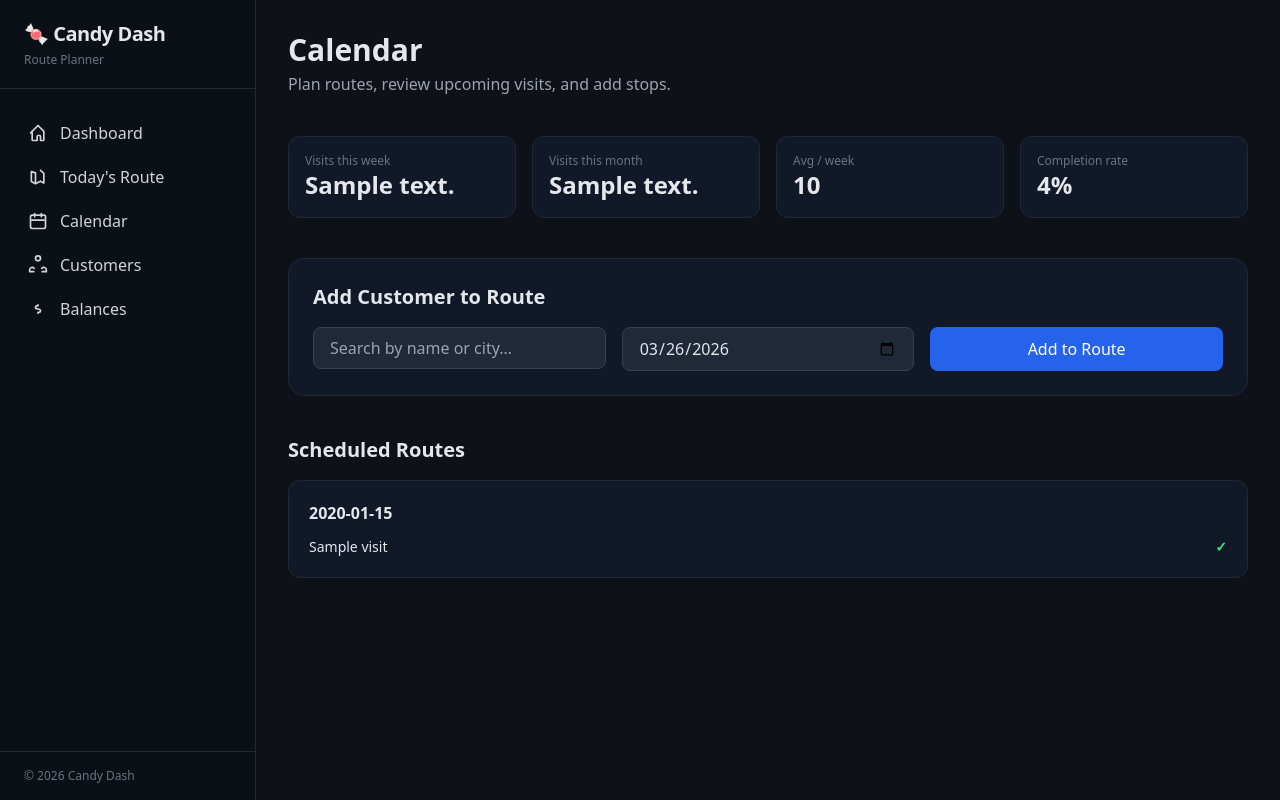
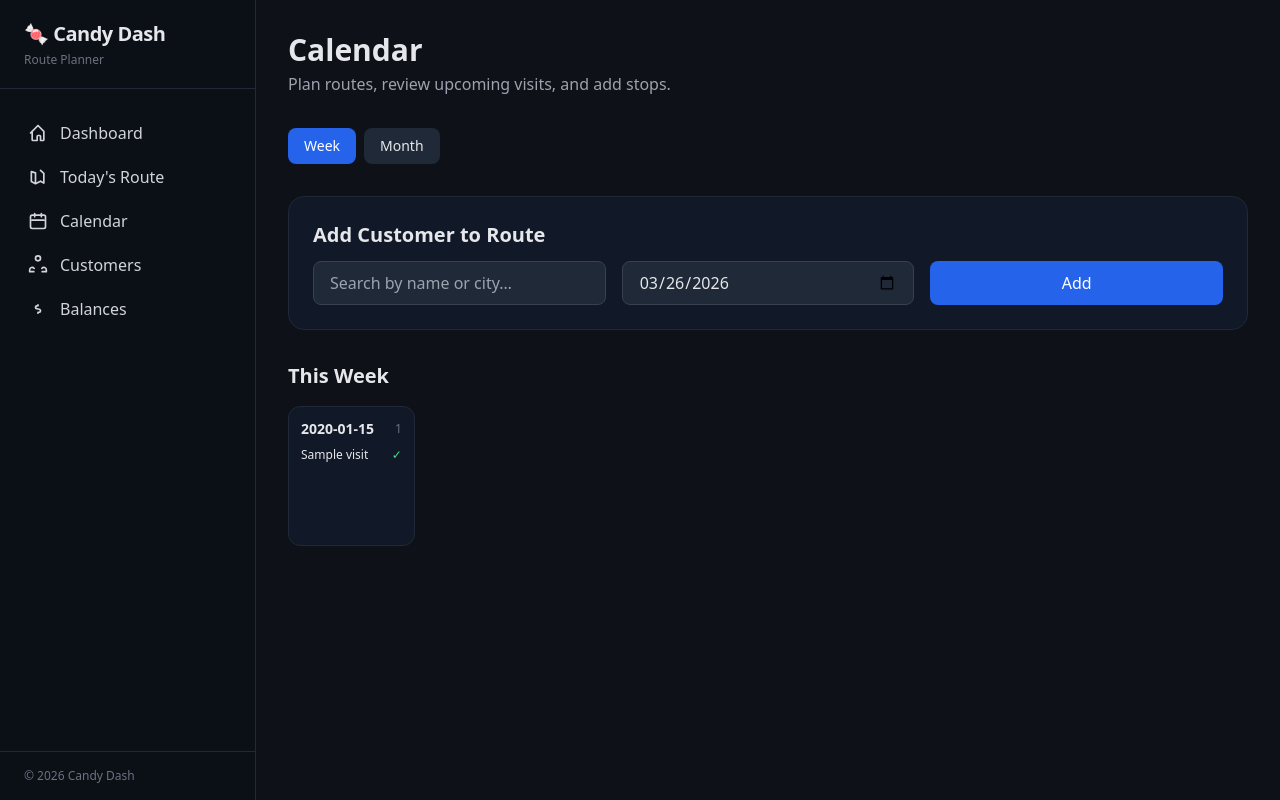
Before and after one commit to Kathail/candy, a Flask app: template templates/calendar.html in a window 1280 px wide. Run offline with Flask 3, Linux system fonts and the light colour scheme; the template is opened without the code that fills it: most values are stand-ins (such as "Sample title", 1, 10 or a date in 2020); some libraries are stand-ins or nearby versions.

Commit message:
Update calendar.html

```diff
--- a/templates/calendar.html
+++ b/templates/calendar.html
@@ -1,6 +1,6 @@
 {% extends "base.html" %} {% block title %}Calendar{% endblock %} {% block
 content %}
-<div class="max-w-6xl mx-auto space-y-10">
+<div class="max-w-6xl mx-auto space-y-8">
     <!-- Header -->
     <section>
         <h1 class="text-3xl font-bold">Calendar</h1>
@@ -9,55 +9,48 @@ content %}
         </p>
     </section>
 
-    <!-- Stats -->
-    <section class="grid grid-cols-2 md:grid-cols-4 gap-4">
-        <div class="bg-gray-900 border border-gray-800 rounded-xl p-4">
-            <div class="text-xs text-gray-500">Visits this week</div>
-            <div class="text-2xl font-bold">{{ visits_this_week }}</div>
+    <!-- View Toggle -->
+    <div class="flex items-center gap-2">
+        <button
+            class="view-btn bg-blue-600 text-white px-4 py-2 rounded-lg text-sm"
+            data-view="week"
+        >
+            Week
+        </button>
+        <button
+            class="view-btn bg-gray-800 hover:bg-gray-700 px-4 py-2 rounded-lg text-sm"
+            data-view="month"
+        >
+            Month
+        </button>
     </div>
-        <div class="bg-gray-900 border border-gray-800 rounded-xl p-4">
-            <div class="text-xs text-gray-500">Visits this month</div>
-            <div class="text-2xl font-bold">{{ visits_this_month }}</div>
-        </div>
-        <div class="bg-gray-900 border border-gray-800 rounded-xl p-4">
-            <div class="text-xs text-gray-500">Avg / week</div>
-            <div class="text-2xl font-bold">{{ avg_per_week }}</div>
-        </div>
-        <div class="bg-gray-900 border border-gray-800 rounded-xl p-4">
-            <div class="text-xs text-gray-500">Completion rate</div>
-            <div class="text-2xl font-bold">{{ completion_rate }}%</div>
-        </div>
-    </section>
 
     <!-- Quick Add -->
     <section class="bg-gray-900 border border-gray-800 rounded-2xl p-6">
-        <h2 class="text-xl font-semibold mb-4">Add Customer to Route</h2>
+        <h2 class="text-xl font-semibold mb-3">Add Customer to Route</h2>
 
         <form
             method="post"
             action="{{ url_for('route.route_add') }}"
             class="grid grid-cols-1 md:grid-cols-3 gap-4"
         >
-            <!-- Searchable customer input -->
-            <div>
             <input
                 type="text"
                 list="customer-list"
                 name="customer_id"
                 required
                 placeholder="Search by name or city…"
-                    class="w-full bg-gray-800 border border-gray-700 rounded-lg px-4 py-2"
+                class="bg-gray-800 border border-gray-700 rounded-lg px-4 py-2"
             />
 
             <datalist id="customer-list">
                 {% for c in all_customers %}
                 <option
                     value="{{ c.id }}"
-                        label="{{ c.name }}{% if c.city %} — {{ c.city }}{% endif %}{% if c.balance_cents > 0 %} (owes ${{ (c.balance_cents / 100) | round(2) }}){% endif %}"
+                    label="{{ c.name }}{% if c.city %} — {{ c.city }}{% endif %}"
                 ></option>
                 {% endfor %}
             </datalist>
-            </div>
 
             <input
                 type="date"
@@ -70,27 +63,41 @@ content %}
                 type="submit"
                 class="bg-blue-600 hover:bg-blue-700 text-white rounded-lg px-4 py-2 font-medium"
             >
-                Add to Route
+                Add
             </button>
         </form>
     </section>
 
-    <!-- Scheduled Routes -->
-    <section>
-        <h2 class="text-xl font-semibold mb-4">Scheduled Routes</h2>
+    <!-- WEEK VIEW -->
+    <section id="week-view" class="space-y-4">
+        <h2 class="text-xl font-semibold">This Week</h2>
 
-        {% if scheduled_visits %}
-        <div class="space-y-4">
+        <div class="grid grid-cols-1 md:grid-cols-7 gap-3">
             {% for date, visits in scheduled_visits.items() %}
-            <div class="bg-gray-900 border border-gray-800 rounded-xl p-5">
-                <div class="font-semibold mb-3 text-gray-200">{{ date }}</div>
+            <div
+                class="bg-gray-900 border border-gray-800 rounded-xl p-3 min-h-[140px]"
+            >
+                <div class="flex justify-between items-center mb-2">
+                    <div class="font-semibold text-sm">
+                        {{ date }} {% if date == today %}
+                        <span
+                            class="ml-1 text-xs bg-blue-600 px-2 py-0.5 rounded-full"
+                        >
+                            Today
+                        </span>
+                        {% endif %}
+                    </div>
+                    <span class="text-xs text-gray-500">
+                        {{ visits | length }}
+                    </span>
+                </div>
 
-                <ul class="space-y-2">
+                <ul class="space-y-1">
                     {% for v in visits %}
-                    <li class="flex justify-between items-center text-sm">
-                        <span>{{ v.customer_name }}</span>
+                    <li class="text-xs flex justify-between">
+                        <span class="truncate">{{ v.customer_name }}</span>
                         {% if v.completed %}
-                        <span class="text-green-400 font-semibold">✓</span>
+                        <span class="text-green-400">✓</span>
                         {% endif %}
                     </li>
                     {% endfor %}
@@ -98,9 +105,63 @@ content %}
             </div>
             {% endfor %}
         </div>
-        {% else %}
-        <p class="text-gray-500">No scheduled routes yet.</p>
+    </section>
+
+    <!-- MONTH VIEW -->
+    <section id="month-view" class="hidden space-y-4">
+        <h2 class="text-xl font-semibold">This Month</h2>
+
+        <div
+            class="grid grid-cols-7 gap-px bg-gray-800 rounded-xl overflow-hidden"
+        >
+            {% for i in range(1, 36) %} {% set date = (month_dates[i-1] if
+            month_dates is defined else None) %}
+            <div class="bg-gray-900 min-h-[120px] p-2 text-xs">
+                {% if date %}
+                <div class="font-semibold mb-1">
+                    {{ date }} {% if date == today %}
+                    <span class="ml-1 text-[10px] bg-blue-600 px-1.5 rounded">
+                        Today
+                    </span>
                     {% endif %}
+                </div>
+
+                {% for v in scheduled_visits.get(date, []) %}
+                <div class="truncate text-gray-300 flex justify-between">
+                    <span>{{ v.customer_name }}</span>
+                    {% if v.completed %}
+                    <span class="text-green-400">✓</span>
+                    {% endif %}
+                </div>
+                {% endfor %} {% endif %}
+            </div>
+            {% endfor %}
+        </div>
     </section>
 </div>
+
+<!-- View Toggle Script -->
+<script>
+    const buttons = document.querySelectorAll(".view-btn");
+    const week = document.getElementById("week-view");
+    const month = document.getElementById("month-view");
+
+    buttons.forEach((btn) => {
+        btn.addEventListener("click", () => {
+            buttons.forEach((b) =>
+                b.classList.remove("bg-blue-600", "text-white"),
+            );
+            btn.classList.add("bg-blue-600", "text-white");
+
+            if (btn.dataset.view === "week") {
+                week.classList.remove("hidden");
+                month.classList.add("hidden");
+            } else {
+                month.classList.remove("hidden");
+                week.classList.add("hidden");
+            }
+        });
+    });
+</script>
+
 {% endblock %}
```
Lines whose indentation alone changed are shown as unchanged.
